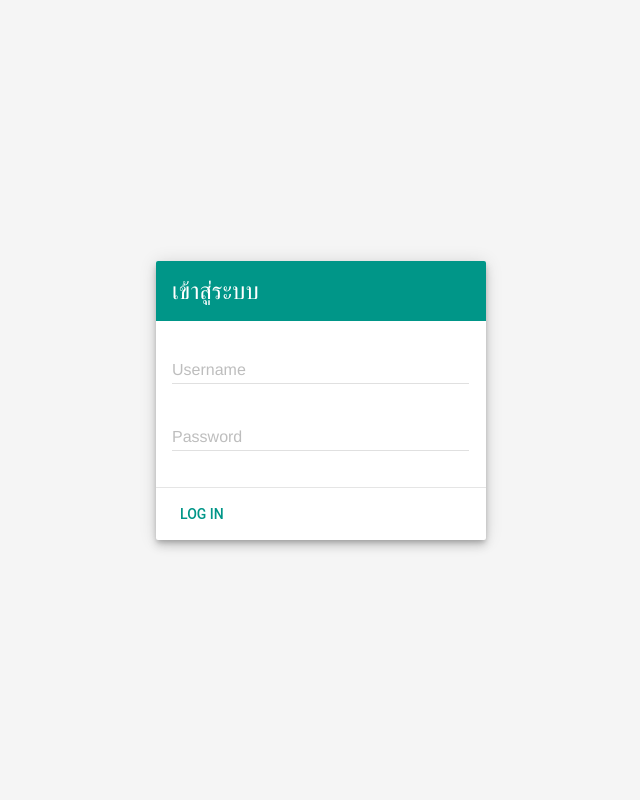
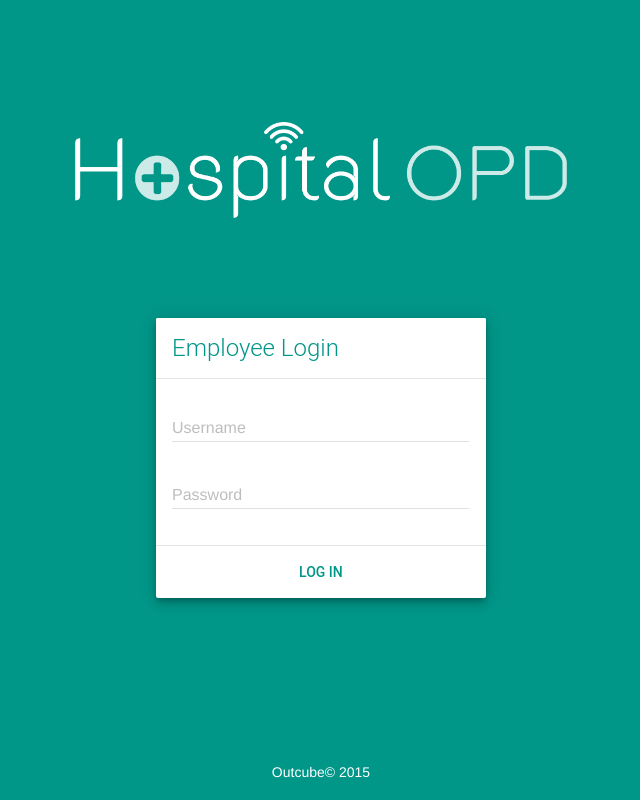
Before and after one commit to fonylew/hospital-opd, a PHP site: page /login_employee.php in a window 1280 px wide. Shown: the whole page, without its empty margins (319-959 px from the left). Run offline with PHP 8.4, Linux system fonts and the light colour scheme.

Commit message:
change background and logo

```diff
--- a/login_employee.php
+++ b/login_employee.php
@@ -4,19 +4,22 @@
 
 <link rel="stylesheet" type="text/css" href="css/employeeLogin.css">
 
-<div class="mdl-layout mdl-js-layout mdl-color--grey-100">
+<div class="mdl-layout mdl-js-layout mdl-color--primary" align="center">
     <main class="mdl-layout__content">
-        <div class="mdl-card mdl-shadow--6dp">
-            <div class="mdl-card__title mdl-color--primary mdl-color-text--white">
-                <h2 class="mdl-card__title-text">เข้าสู่ระบบ</h2>
+
+        <img src="HospitalODP_logo.png" style="width:40%; padding-bottom:100px">
+
+        <div class="mdl-card mdl-shadow--6dp" style="margin-bottom:80px">
+            <div class="mdl-card__title mdl-color--white mdl-color-text--primary mdl-card--border">
+                <center><h2 class="mdl-card__title-text">Employee Login</h2></center>
             </div>
             <div class="mdl-card__supporting-text">
                 <form action="#">
-                    <div class="mdl-textfield mdl-js-textfield">
+                    <div class="mdl-textfield mdl-js-textfield mdl-textfield--floating-label">
                         <input class="mdl-textfield__input" type="text" id="username" maxlength="20"/>
                         <label class="mdl-textfield__label" for="username">Username</label>
                     </div>
-                    <div class="mdl-textfield mdl-js-textfield">
+                    <div class="mdl-textfield mdl-js-textfield mdl-textfield--floating-label">
                         <input class="mdl-textfield__input" type="password" id="password" maxlength="20"/>
                         <label class="mdl-textfield__label" for="password">Password</label>
                     </div>
@@ -31,6 +34,17 @@
     </main>
 </div>
 
-<?php
-include_once "footer.php";
-?>
+<footer>
+    <center><p style="
+    position:fixed;
+    bottom: 0px;
+    width:100%;
+    color:white;">
+
+        Outcube© 2015
+    </p></center>
+</footer>
+
+<!-- close body from header.php -->
+</body>
+</html>
```
